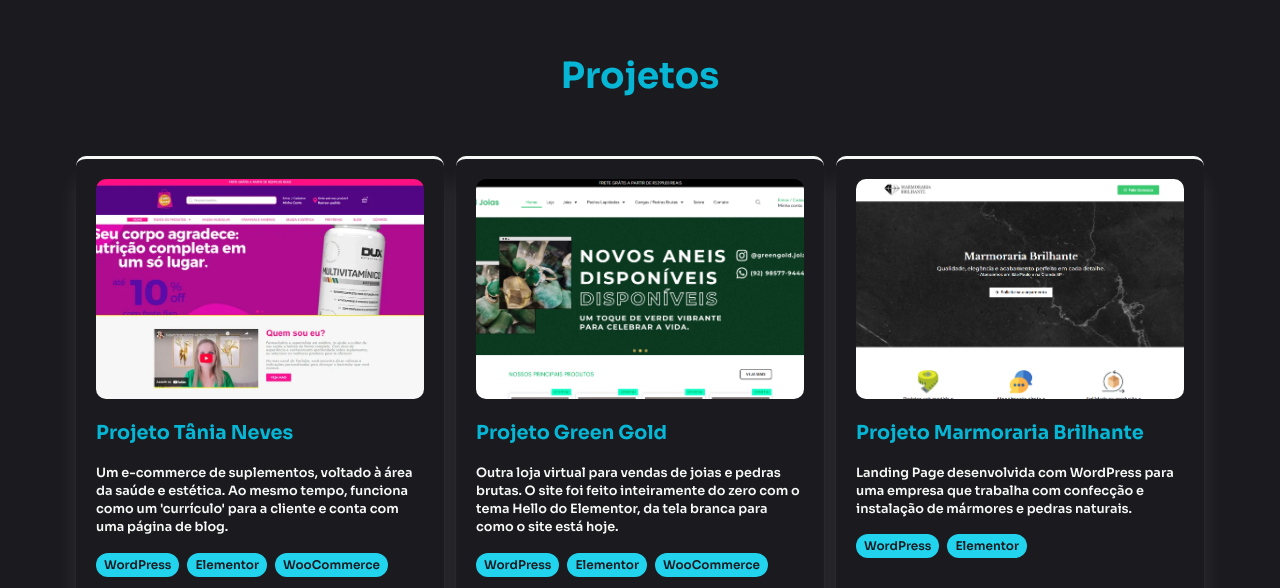
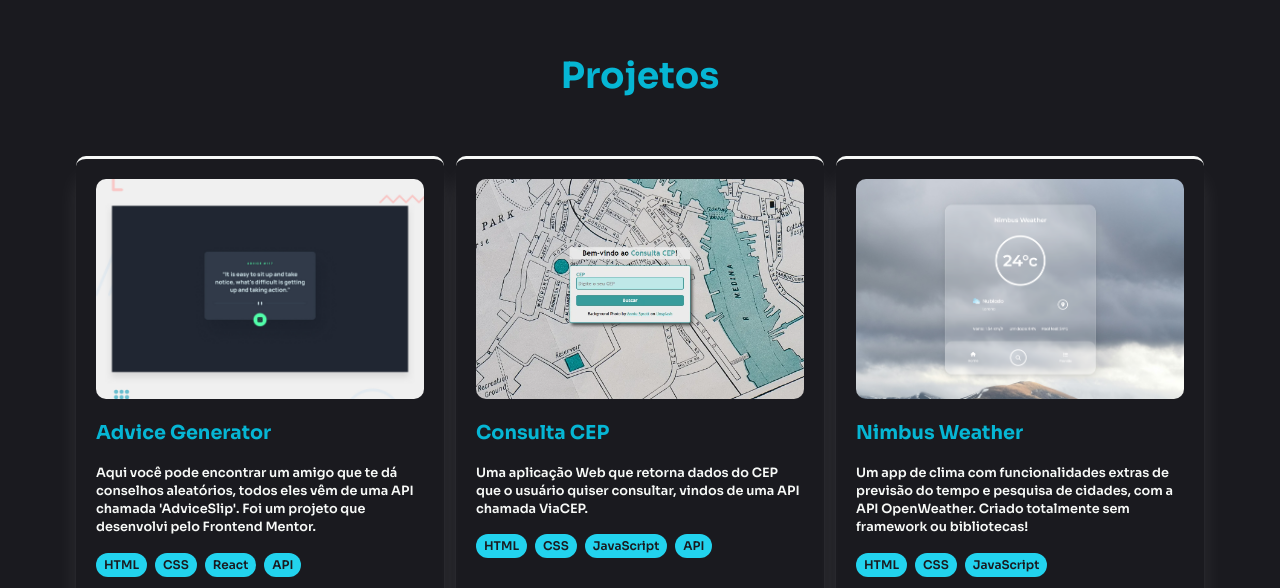
Before and after one commit to ed-matheus/my-portfolio, a Next.js app: page / in a window 1280 px wide. Shown: the part 2179-2767 px from the top of the page. Built offline with nearby package versions, Linux system fonts and the light colour scheme.

Commit message:
excluindo alguns projetos e destacando outros na página inicial

```diff
--- a/src/app/page.js
+++ b/src/app/page.js
@@ -87,9 +87,9 @@ export default function Home() {
 					height={192}
 					animate={{ y: [0, -15, 0] }} // Move 15px para cima e volta
 					transition={{
-						duration: 4,      // Tempo de cada ciclo
+						duration: 4, // Tempo de cada ciclo
 						repeat: Number.POSITIVE_INFINITY, // Loop infinito
-						ease: "easeInOut" // Suaviza a aceleração
+						ease: "easeInOut", // Suaviza a aceleração
 					}}
 					// initial={{ opacity: 0, scale: 0.9 }}
 					// animate={{ opacity: 1, scale: 1 }}
@@ -106,15 +106,18 @@ export default function Home() {
 
 					<h3 className="mb-5 text-xl sm:text-2xl">
 						<Typewriter
-							words={['Desenvolvedor Web', 'Front-End Developer', 'Designer Digital']}
+							words={[
+								"Desenvolvedor Web",
+								"Front-End Developer",
+								"Designer Digital",
+							]}
 							loop={0}
 							cursor
-							cursorStyle='_'
+							cursorStyle="_"
 							typeSpeed={80}
 							deleteSpeed={50}
 							delaySpeed={1500}
 						/>
-						{/* Desenvolvedor Front-End e Designer Gráfico */}
 					</h3>
 
 					<p className="text-base sm:text-lg md:text-xl mb-5 text-gray-300">
@@ -162,7 +165,7 @@ export default function Home() {
 					transition={{
 						duration: 2,
 						repeat: Number.POSITIVE_INFINITY,
-						ease: "easeInOut"
+						ease: "easeInOut",
 					}}
 				>
 					<IoIosArrowDown size={25} />
@@ -294,7 +297,7 @@ export default function Home() {
 					className="grid grid-cols-1 justify-items-center sm:grid-cols-2 lg:grid-cols-2 xl:grid-cols-3 gap-10 sm:gap-14 md:gap-20 lg:gap-15 w-full"
 					variants={fadeUp}
 				>
-					{projects.slice(0, 3).map((project) => (
+					{projects.slice(0, 4).map((project) => (
 						<ProjectCard
 							key={project.name}
 							name={project.name}
@@ -308,7 +311,7 @@ export default function Home() {
 				</motion.div>
 
 				<Link href="/projetos">
-					<Button text="Veja mais" />
+					<Button text="Ver mais projetos" />
 				</Link>
 			</motion.section>
 
--- a/src/data/my-projects.json
+++ b/src/data/my-projects.json
@@ -1,88 +1,4 @@
 [
-  {
-    "img": "tania.png",
-    "name": "Projeto Tânia Neves",
-    "desc": "Um e-commerce de suplementos, voltado à área da saúde e estética. Ao mesmo tempo, funciona como um 'currículo' para a cliente e conta com uma página de blog.",
-    "skills": [
-      { "id": 1, "name": "WordPress" },
-      { "id": 2, "name": "Elementor" },
-      { "id": 3, "name": "WooCommerce" }
-    ],
-    "category": "WordPress",
-    "link": "https://tanianeves.com.br/"
-  },
-  {
-    "img": "greengold.png",
-    "name": "Projeto Green Gold",
-    "desc": "Outra loja virtual para vendas de joias e pedras brutas. O site foi feito inteiramente do zero com o tema Hello do Elementor, da tela branca para como o site está hoje.",
-    "skills": [
-      { "id": 1, "name": "WordPress" },
-      { "id": 2, "name": "Elementor" },
-      { "id": 3, "name": "WooCommerce" }
-    ],
-    "category": "WordPress",
-    "link": "https://greengoldjoias.com.br/"
-  },
-  {
-    "img": "marmoraria.png",
-    "name": "Projeto Marmoraria Brilhante",
-    "desc": "Landing Page desenvolvida com WordPress para uma empresa que trabalha com confecção e instalação de mármores e pedras naturais.",
-    "skills": [
-      { "id": 1, "name": "WordPress" },
-      { "id": 2, "name": "Elementor" }
-    ],
-    "category": "WordPress",
-    "link": "https://marmorariabrilhante.com.br/"
-  },
-  {
-    "img": "questy.png",
-    "name": "Questy",
-    "desc": "Esse é um site institucional para uma empresa que trabalha com soluções em higiene ocupacional, com o nome de Questy.",
-    "skills": [
-      { "id": 1, "name": "WordPress" },
-      { "id": 2, "name": "Elementor" }
-    ],
-    "category": "WordPress",
-    "link": "https://questysolucoesho.com.br/"
-  },
-  {
-    "img": "karbonna.png",
-    "name": "Sociedade Karbonna LP",
-    "desc": "Landing Page completa para captação e conversão de leads, desenvolvida com WordPress para uma marca de design chamada Karbonna.",
-    "skills": [
-      { "id": 1, "name": "WordPress" },
-      { "id": 2, "name": "Elementor" },
-      { "id": 3, "name": "HTML" },
-      { "id": 4, "name": "CSS" }
-    ],
-    "category": "WordPress",
-    "link": "https://karbonna.com.br/sociedade-karbonna-pv/"
-  },
-  {
-    "img": "leopard-gs.png",
-    "name": "Leopard GS LP",
-    "desc": "Landing Page para captação de clientes para uma empresa de serviços gerais dos EUA, chamada Leopard General Services.",
-    "skills": [
-      { "id": 1, "name": "WordPress" },
-      { "id": 2, "name": "Elementor" },
-      { "id": 3, "name": "HTML" },
-      { "id": 4, "name": "CSS" }
-    ],
-    "category": "WordPress",
-    "link": "https://leopardgeneralservices.com/"
-  },
-  {
-    "img": "huddle.png",
-    "name": "Huddle Landing Page",
-    "desc": "Uma Landing Page / Página de captação que apresenta uma agência fictícia com o nome de Huddle. Desafio do Frontend Mentor.",
-    "skills": [
-      { "id": 1, "name": "HTML" },
-      { "id": 2, "name": "CSS" }
-    ],
-    "category": "Em Código",
-    "link": "https://huddle-ed.netlify.app/",
-    "codeLink": "https://github.com/ed-matheus/huddle-landingpage"
-  },
   {
     "img": "advice-friend.png",
     "name": "Advice Generator",
@@ -98,19 +14,6 @@
     "codeLink": "https://github.com/ed-matheus/react-advice-generator"
   },
   {
-    "img": "sunnyside.png",
-    "name": "Sunnyside Agency",
-    "desc": "Este se trata de uma Landing Page para uma agência de marketing digital fictícia, a Sunnyside Agency, também desenvolvido como desafio do Frontend Mentor.",
-    "skills": [
-      { "id": 1, "name": "HTML" },
-      { "id": 2, "name": "CSS" },
-      { "id": 3, "name": "JavaScript" }
-    ],
-    "category": "Em Código",
-    "link": "https://landingpage-sunnyside-ed.netlify.app/",
-    "codeLink": "https://github.com/ed-matheus/sunnyside-agency-landingpage"
-  },
-  {
     "img": "consulta-cep.png",
     "name": "Consulta CEP",
     "desc": "Uma aplicação Web que retorna dados do CEP que o usuário quiser consultar, vindos de uma API chamada ViaCEP.",
@@ -122,6 +25,46 @@
     ],
     "category": "Em Código",
     "codeLink": "https://github.com/ed-matheus/consulta-cep"
+  },
+  {
+    "img": "nimbus.png",
+    "name": "Nimbus Weather",
+    "desc": "Um app de clima com funcionalidades extras de previsão do tempo e pesquisa de cidades, com a API OpenWeather. Criado totalmente sem framework ou bibliotecas!",
+    "skills": [
+      { "id": 1, "name": "HTML" },
+      { "id": 2, "name": "CSS" },
+      { "id": 3, "name": "JavaScript" }
+    ],
+    "category": "Em Código",
+    "link": "https://ed-matheus.github.io/nimbus-weather/index.html",
+    "codeLink": "https://github.com/ed-matheus/nimbus-weather"
+  },
+  {
+    "img": "type-racer.png",
+    "name": "Type Racer",
+    "desc": "Teste de digitação de alta performance com cálculo de WPM e precisão em tempo real. Desenvolvido com React e TypeScript, apresenta banco de frases temático, persistência de preferências e interface responsiva com Dark Mode nativo.",
+    "skills": [
+      { "id": 1, "name": "HTML" },
+      { "id": 2, "name": "CSS" },
+      { "id": 3, "name": "TypeScript" },
+      { "id": 4, "name": "React" },
+      { "id": 5, "name": "Tailwind CSS" }
+    ],
+    "category": "Em Código",
+    "link": "https://type-racer-beta.vercel.app/",
+    "codeLink": "https://github.com/ed-matheus/type-racer"
+  },
+  {
+    "img": "huddle.png",
+    "name": "Huddle Landing Page",
+    "desc": "Uma Landing Page / Página de captação que apresenta uma agência fictícia com o nome de Huddle. Desafio do Frontend Mentor.",
+    "skills": [
+      { "id": 1, "name": "HTML" },
+      { "id": 2, "name": "CSS" }
+    ],
+    "category": "Em Código",
+    "link": "https://huddle-ed.netlify.app/",
+    "codeLink": "https://github.com/ed-matheus/huddle-landingpage"
   },
   {
     "img": "news-homepage.png",
@@ -152,33 +95,6 @@
     "codeLink": "https://github.com/ed-matheus/next-browser-extensions-manager"
   },
   {
-    "img": "agendapp.png",
-    "name": "Projeto AgendApp",
-    "desc": "Projeto ainda em andamento. O objetivo é facilitar o trabalho de prestadores de serviços (barbeiros, manicures, psicólogos...) e de seus clientes, deixando os agendamentos mais práticos para ambos os lados.",
-    "skills": [
-      { "id": 1, "name": "HTML" },
-      { "id": 2, "name": "CSS" },
-      { "id": 3, "name": "TypeScript" },
-      { "id": 4, "name": "Next.js" },
-      { "id": 5, "name": "Tailwind CSS" }
-    ],
-    "category": "Em Código",
-    "codeLink": "https://github.com/ed-matheus/agenda-app"
-  },
-  {
-    "img": "nimbus.png",
-    "name": "Nimbus Weather",
-    "desc": "Um app de clima com funcionalidades extras de previsão do tempo e pesquisa de cidades, com a API OpenWeather. Criado totalmente sem framework ou bibliotecas!",
-    "skills": [
-      { "id": 1, "name": "HTML" },
-      { "id": 2, "name": "CSS" },
-      { "id": 3, "name": "JavaScript" }
-    ],
-    "category": "Em Código",
-    "link": "https://ed-matheus.github.io/nimbus-weather/index.html",
-    "codeLink": "https://github.com/ed-matheus/nimbus-weather"
-  },
-  {
     "img": "taskmaster.png",
     "name": "Task Master",
     "desc": "Lista de tarefas, mas com um diferencial: a lista de compras. Duas listas distintas mas dentro do mesmo app, com a possibilidade de dividir tarefas e deveres do dia de forma organizada.",
@@ -194,18 +110,52 @@
     "codeLink": "https://github.com/ed-matheus/React-Task-Master"
   },
   {
-    "img": "type-racer.png",
-    "name": "Type Racer",
-    "desc": "Teste de digitação de alta performance com cálculo de WPM e precisão em tempo real. Desenvolvido com React e TypeScript, apresenta banco de frases temático, persistência de preferências e interface responsiva com Dark Mode nativo.",
+    "img": "greengold.png",
+    "name": "Projeto Green Gold",
+    "desc": "Outra loja virtual para vendas de joias e pedras brutas. O site foi feito inteiramente do zero com o tema Hello do Elementor, da tela branca para como o site está hoje.",
     "skills": [
-      { "id": 1, "name": "HTML" },
-      { "id": 2, "name": "CSS" },
-      { "id": 3, "name": "TypeScript" },
-      { "id": 4, "name": "React" },
-      { "id": 5, "name": "Tailwind CSS" }
+      { "id": 1, "name": "WordPress" },
+      { "id": 2, "name": "Elementor" },
+      { "id": 3, "name": "WooCommerce" }
     ],
-    "category": "Em Código",
-    "link": "https://type-racer-beta.vercel.app/",
-    "codeLink": "https://github.com/ed-matheus/type-racer"
+    "category": "WordPress",
+    "link": "https://greengoldjoias.com.br/"
+  },
+  {
+    "img": "marmoraria.png",
+    "name": "Projeto Marmoraria Brilhante",
+    "desc": "Landing Page desenvolvida com WordPress para uma empresa que trabalha com confecção e instalação de mármores e pedras naturais.",
+    "skills": [
+      { "id": 1, "name": "WordPress" },
+      { "id": 2, "name": "Elementor" }
+    ],
+    "category": "WordPress",
+    "link": "https://marmorariabrilhante.com.br/"
+  },
+  {
+    "img": "karbonna.png",
+    "name": "Sociedade Karbonna LP",
+    "desc": "Landing Page completa para captação e conversão de leads, desenvolvida com WordPress para uma marca de design chamada Karbonna.",
+    "skills": [
+      { "id": 1, "name": "WordPress" },
+      { "id": 2, "name": "Elementor" },
+      { "id": 3, "name": "HTML" },
+      { "id": 4, "name": "CSS" }
+    ],
+    "category": "WordPress",
+    "link": "https://karbonna.com.br/sociedade-karbonna-pv/"
+  },
+  {
+    "img": "leopard-gs.png",
+    "name": "Leopard GS LP",
+    "desc": "Landing Page para captação de clientes para uma empresa de serviços gerais dos EUA, chamada Leopard General Services.",
+    "skills": [
+      { "id": 1, "name": "WordPress" },
+      { "id": 2, "name": "Elementor" },
+      { "id": 3, "name": "HTML" },
+      { "id": 4, "name": "CSS" }
+    ],
+    "category": "WordPress",
+    "link": "https://leopardgeneralservices.com/"
   }
 ]
```
